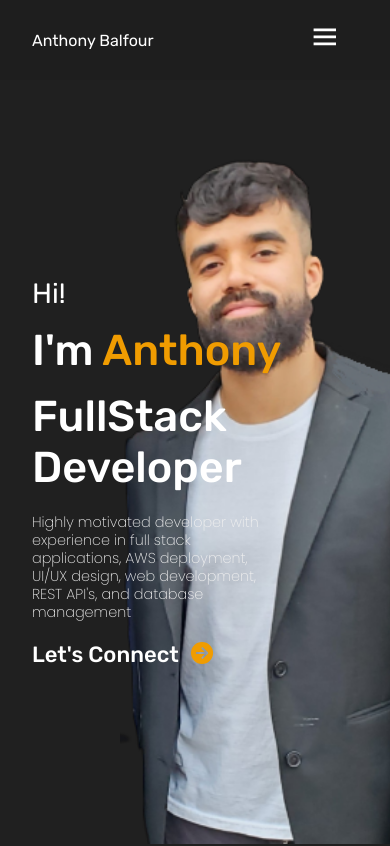
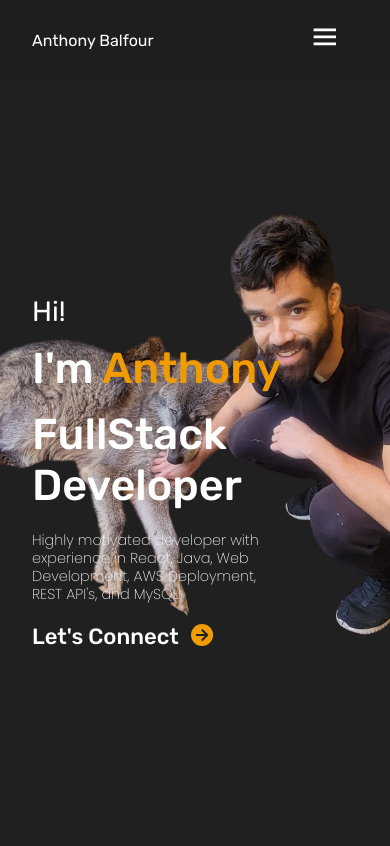
Before and after one commit to anthony-balfour/anthony-balfour.github.io, a React (Create React App) app: page / in a window 390 px wide. Shown: the top 846 px of the page. Built offline with nearby package versions, Linux system fonts and the light colour scheme; a web font is replaced by a local one.

Commit message:
changed profile pic and styling

```diff
--- a/src/Sections/Intro/intro.css
+++ b/src/Sections/Intro/intro.css
@@ -82,10 +82,10 @@ The self-portrait is positioned in the second half of the page
 
 #portrait {
   object-fit: cover;
-  height: 100vh;
+  height: 150vh;
   position: absolute;
-  top: 4rem;
-  right: 10%;
+  top: -15rem;
+  right: 4%;
   z-index: -1;
 }
 
@@ -94,6 +94,7 @@ The self-portrait is positioned in the second half of the page
     font-size: 2.7rem;
   }
 }
+
 @media screen and (max-width: 1500px) {
   #portrait {
     right: 4%;
@@ -176,14 +177,17 @@ The self-portrait is positioned in the second half of the page
   }
 }
 
+/* iPhone 12 Pro */
 @media screen and (max-height: 850px) and (max-width: 390px) {
   #portrait {
-    top: 1.5rem;
+    top: -19rem;
   }
 }
 
+/* Samsung Galaxy S8+ */
 @media screen and (max-width: 400px) and (max-height: 760px) {
   #portrait {
-    top: 0.7rem;
+    top: -19rem;
+    right: -2rem;
   }
 }
--- a/src/Sections/Intro/intro.js
+++ b/src/Sections/Intro/intro.js
@@ -7,7 +7,7 @@
 
 import React from 'react'
 import "./intro.css";
-import portrait from "../../assets/self-photo-fullbody3.png";
+import portrait from "../../assets/wolfpicwithmebg.png";
 /* Font Awesome */
 import { FontAwesomeIcon } from '@fortawesome/react-fontawesome';
 import { faCircleArrowRight } from '@fortawesome/free-solid-svg-icons';
@@ -21,8 +21,8 @@ const Intro = () => {
         <p id="hello">Hi!</p>
         <p className="intro-text">I'm <span id="introName">Anthony</span></p>
         <span className="intro-text" id="web-dev">FullStack Developer</span>
-        <p className="intro-paragraph"> Highly motivated developer with experience in full stack applications, AWS deployment, UI/UX design, web development, REST API's,
-          and database management </p>
+        <p className="intro-paragraph"> Highly motivated developer with experience in React, Java, Web Development, AWS Deployment, REST API's,
+          and MySQL </p>
           {/* Tools: React, Spring Boot, AWS (EC2, S3, RDS), Java, MySQL, Bootstrap, Node, Express, Axios, CRUD </p> */}
 
 
```
Also changed, not shown: src/assets/wolfpicwithmebg.png (added).
